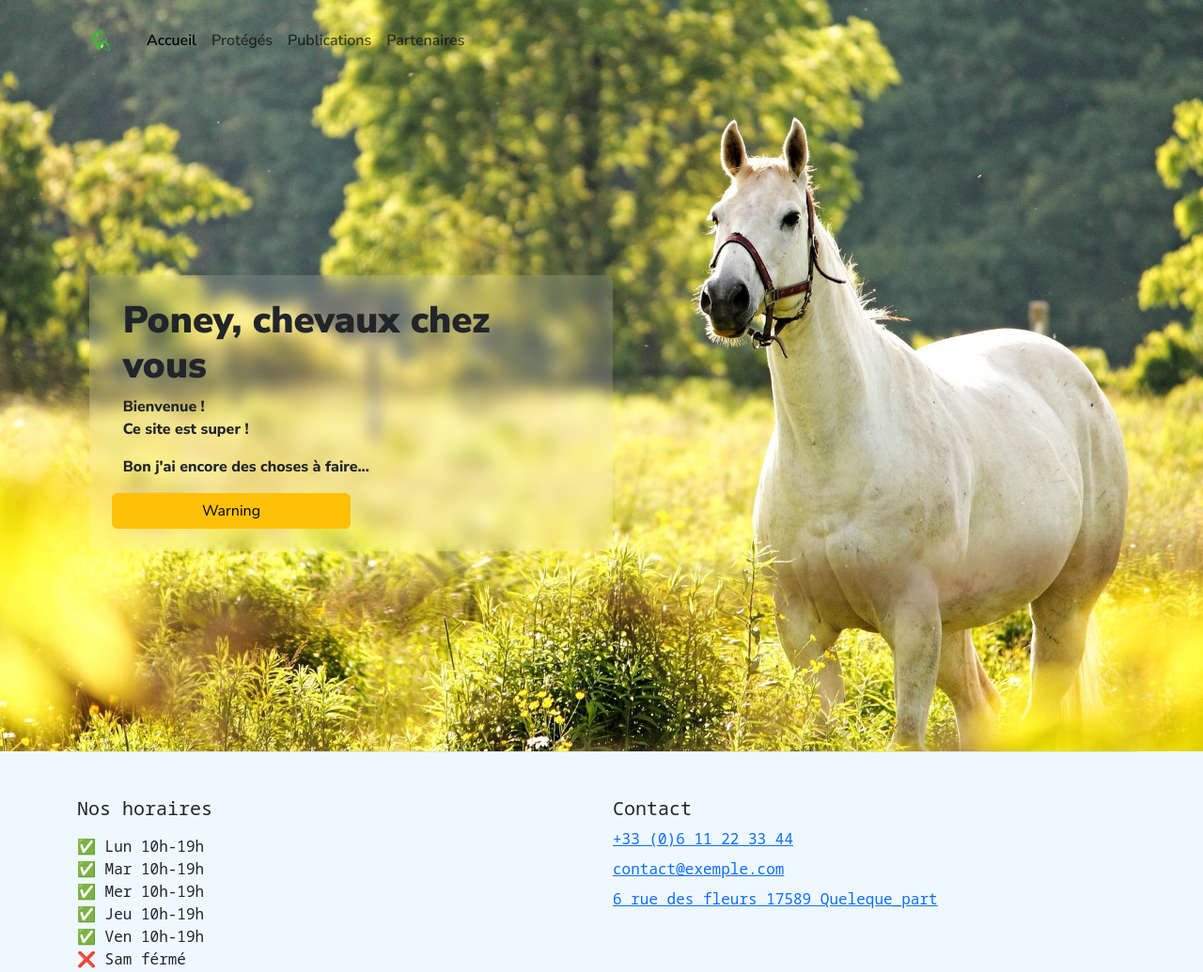
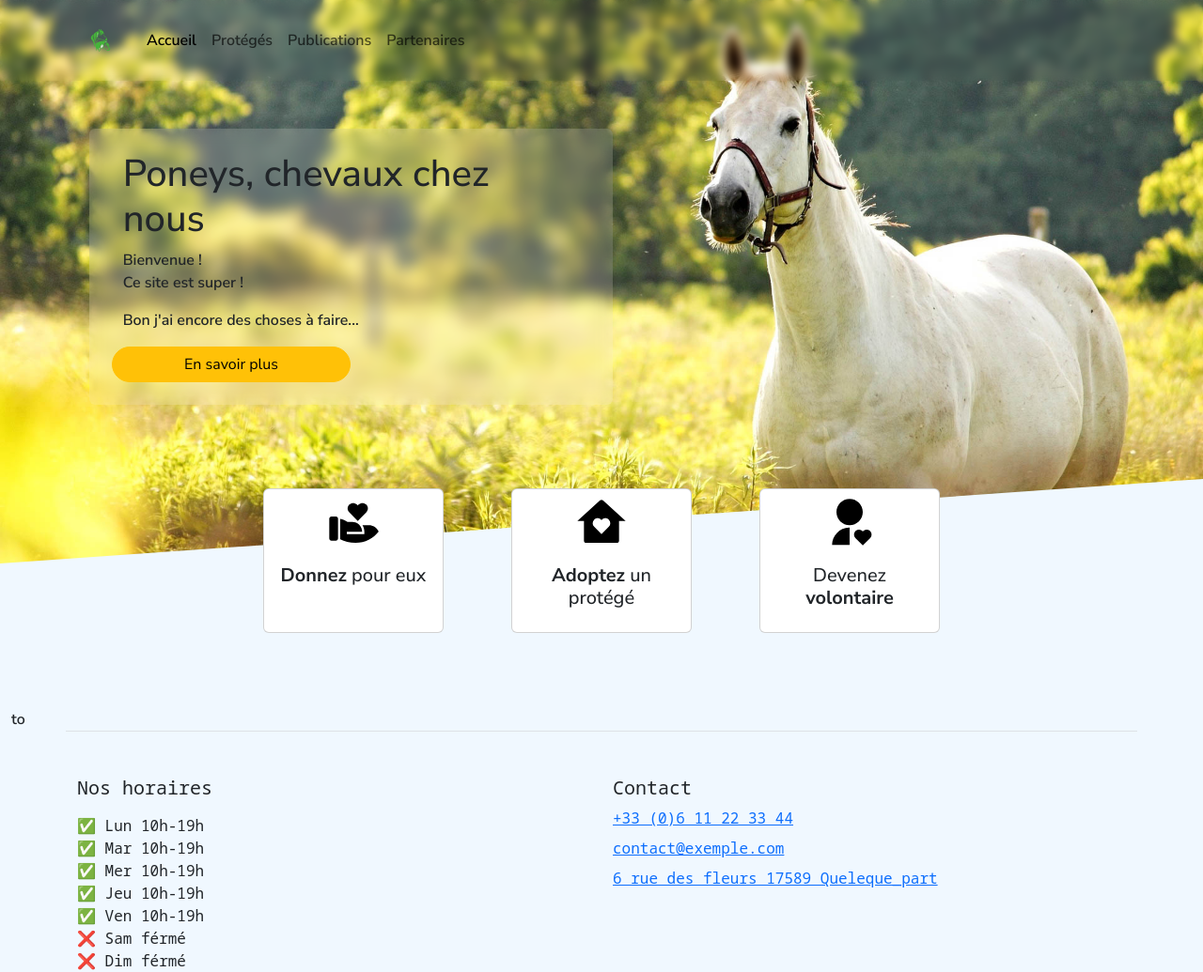
Before and after one commit to SimonMetais/PCCN, a Django app: page / in a window 1280 px wide. Shown: the top 1035 px of the page at 94% size. Run offline with Django 4.2, Linux system fonts and the light colour scheme; data comes from the database, SQL or seed files in the repository.

Commit message:
section quick_link_cards ok

```diff
--- a/django_app/base/static/css/home.css
+++ b/django_app/base/static/css/home.css
@@ -1,17 +1,32 @@
-#txt-accueil {
+#presentation {
+    height: 75vh;
     background-repeat: no-repeat;
     background-position: center;
     background-size: cover;
+    clip-path: polygon(0 0, 100% 0, 100% 85%, 0% 100%);
 }
-#txt-accueil p {
-    font-weight: 800;
+#presentation p {
     font-variation-settings:
         "wdth" 100,
         "YTLC" 500;
 }
-#txt-accueil h1 {
-    font-weight: 900;
+#presentation h1 {
     font-variation-settings:
         "wdth" 87.5,
         "YTLC" 700;
 }
+
+#txt-pres {
+    backdrop-filter: blur(8px);
+    background: rgba(255,255,255,0.15);
+}
+
+#quick-link-cards {
+    position: relative;
+    z-index: 1;
+    top: -5rem;
+    padding: 0 20%;
+}
+quick-link-cards card {
+    height: 20vh;
+}
--- a/django_app/base/templates/base/base.html
+++ b/django_app/base/templates/base/base.html
@@ -5,7 +5,7 @@
     <meta charset="utf-8">
     <meta name="viewport" content="width=device-width, initial-scale=1">
     <link rel="shortcut icon" type="image/svg" href="{{ home_stuffs.logo.url }}" >
-    <title>Poney, chevaux chez nous</title>
+    <title>Poneys, chevaux chez nous</title>
 
     <link href="https://cdn.jsdelivr.net/npm/bootstrap@5.3.3/dist/css/bootstrap.min.css" rel="stylesheet"
           integrity="sha384-QWTKZyjpPEjISv5WaRU9OFeRpok6YctnYmDr5pNlyT2bRjXh0JMhjY6hW+ALEwIH" crossorigin="anonymous">
--- a/django_app/base/templates/base/navbar.html
+++ b/django_app/base/templates/base/navbar.html
@@ -1,4 +1,4 @@
-<header class="fixed-top">
+<header class="fixed-top" style="backdrop-filter: blur(5px);">
 <!--    <nav class="navbar navbar-expand-lg bg-transparent" data-bs-theme="dark">-->
     <nav class="navbar navbar-expand-lg bg-transparent">
         <div class="container">
--- a/django_app/base/templates/home2.html
+++ b/django_app/base/templates/home2.html
@@ -2,24 +2,47 @@
 {% load static %}
 
 {% block css %}
-<link rel="stylesheet" href="{% static 'css/home.css' %}">{% endblock %}
+<link rel="stylesheet" href="{% static 'css/home.css' %}">
+{% endblock %}
 
 {% block main-style %}{% endblock %}
 {% block main-class %}{% endblock %}
 
 {% block content %}
-<section id="txt-accueil" class="vh-100 container-fluid"
-         style="background-image: url('{{ home_stuffs.home_picture.url }}')">
+<section id="presentation" class="container-fluid"
+         style="background-image: url('{{ home_stuffs.home_picture.url }}');">
     <div class="h-100 row row-cols-1 ">
         <span class="col-1 d-none d-md-block"></span>
         <div class="col-12 col-md-5 px-4 px-sm-5 px-md-0 d-flex flex-column justify-content-center"
-             style="margin-top: 5rem">
-            <div class="rounded p-2 p-sm-4 row" style="backdrop-filter: blur(8px); background: rgba(255,255,255,0.15)">
-                <h1>Poney, chevaux chez vous</h1>
+             style="margin-top: 5rem; margin-bottom: 7rem;">
+            <div id="txt-pres" class="rounded p-2 p-sm-4 row">
+                <h1>Poneys, chevaux chez nous</h1>
                 {{ home_stuffs.home_text|linebreaks }}
-                <button type="button" class="btn btn-warning col-9 col-sm-6 mx-auto mx-sm-0">Warning</button>
+                <button type="button" class="btn btn-warning rounded-pill col-9 col-sm-6 mx-auto mx-sm-0">
+                    En savoir plus
+                </button>
             </div>
         </div>
     </div>
 </section>
+
+<section id="quick-link-cards" class="container-fluid">
+    <div class="row row-cols-1 row-cols-md-3 g-4">
+        {% for svg, text in q_cards %}
+        <div class="col">
+            <div class="card mx-auto h-100" style="width: 80%;">
+                <img src="{% static 'img/home/link_cards/' %}{{ svg }}.svg" class="card-img-top mx-auto px-5 pt-2"
+                     style="height: 4rem;">
+                <div class="card-body">
+                    <h5 class="card-title text-center">{{ text|safe }}</h5>
+                </div>
+            </div>
+        </div>
+        {% endfor %}
+    </div>
+</section>
+
+<section id="last-animals" class="container-fluid">
+    to
+</section>
 {% endblock %}
--- a/django_app/base/views/home.py
+++ b/django_app/base/views/home.py
@@ -5,7 +5,13 @@ from base.models import Home, Publication
 
 def home(request):
     home_stuffs: Home = Home.objects.first()
+    quick_link_cards = {
+        'donate': "<strong>Donnez</strong> pour eux",
+        'adopt': "<strong>Adoptez</strong> un protégé",
+        'volunteer': "Devenez <strong>volontaire</strong>",
+    }
     context = {
         'last_publication': Publication.objects.first(),
+        'q_cards': quick_link_cards.items(),
     }
     return render(request, 'home2.html', context=context)
```
Also changed, not shown: django_app/base/static/img/home/link_cards/adopt.svg (added), django_app/base/static/img/home/link_cards/donate.svg (added), django_app/base/static/img/home/link_cards/volunteer.svg (added).
